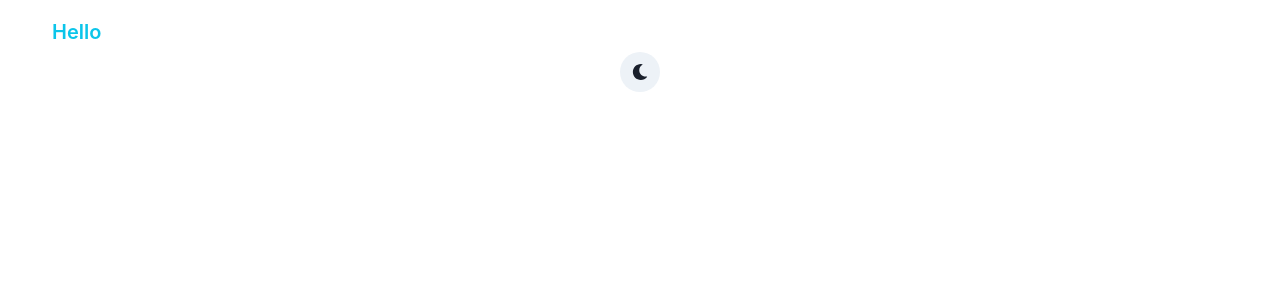
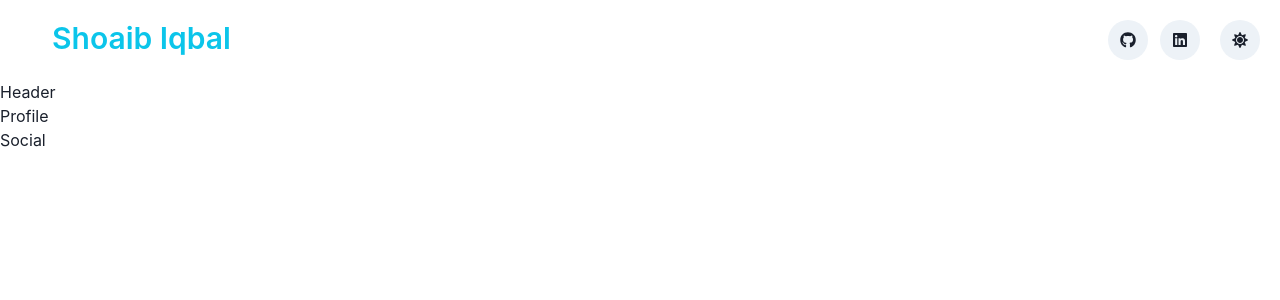
Before and after one commit to shoaibiqbal0/react-portfolio-2, a React (Create React App) app: page / in a window 1280 px wide. Shown: the top 300 px of the page. Built offline with nearby package versions, Linux system fonts and the light colour scheme.

Commit message:
Added Navbar

```diff
--- a/src/App.js
+++ b/src/App.js
@@ -1,25 +1,16 @@
-import { FaSun, FaMoon } from "react-icons/fa";
-import { Flex, Heading, IconButton, VStack } from "@chakra-ui/react";
-import { useState } from "react";
+import Navbar from "./components/Navbar";
+import Header from "./components/Header";
+import Profile from "./components/Profile";
+import Social from "./components/Social";
 
 function App() {
-  const [darkMode, setDardMode] = useState(false);
-
-  const handleClick = () => {
-    setDardMode(!darkMode);
-  };
-
   return (
-    <VStack p="5">
-      <Flex w="100%">
-        <Heading ml="8" size="md" fontWeight="semibold" color="cyan.400">
-          Hello
-        </Heading>
-      </Flex>
-      <IconButton onClick={handleClick} isRound="true">
-        {darkMode ? <FaSun /> : <FaMoon />}
-      </IconButton>
-    </VStack>
+    <div>
+      <Navbar />
+      <Header />
+      <Profile />
+      <Social />
+    </div>
   );
 }
 
--- /dev/null
+++ b/src/components/Navbar.jsx
@@ -0,0 +1,40 @@
+import React, { useState } from "react";
+import { FaSun, FaMoon, FaGithub, FaLinkedin } from "react-icons/fa";
+import {
+  Flex,
+  Heading,
+  IconButton,
+  Spacer,
+  useColorMode,
+  VStack,
+} from "@chakra-ui/react";
+
+const Navbar = () => {
+  const [darkMode, setDardMode] = useState(true);
+  const { colorMode, toggleColorMode } = useColorMode();
+
+  const handleClick = () => {
+    toggleColorMode();
+    setDardMode(!darkMode);
+  };
+  return (
+    <VStack p="5">
+      <Flex w="100%">
+        <Heading ml="8" size="lg" fontWeight="semibold" color="cyan.400">
+          Shoaib Iqbal
+        </Heading>
+        <Spacer />
+        <IconButton ml="3" icon={<FaGithub />} isRound="true" />
+        <IconButton ml="3" icon={<FaLinkedin />} isRound="true" />
+        <IconButton
+          ml="5"
+          onClick={handleClick}
+          icon={darkMode ? <FaSun /> : <FaMoon />}
+          isRound="true"
+        ></IconButton>
+      </Flex>
+    </VStack>
+  );
+};
+
+export default Navbar;
--- a/src/components/Social.jsx
+++ b/src/components/Social.jsx
@@ -3,5 +3,4 @@ import React from "react";
 const Social = () => {
   return <div>Social</div>;
 };
-
 export default Social;
--- a/src/index.js
+++ b/src/index.js
@@ -1,12 +1,13 @@
 import React from "react";
 import ReactDOM from "react-dom/client";
 import App from "./App";
-import { ChakraProvider } from "@chakra-ui/react";
+import { ChakraProvider, ColorModeScript } from "@chakra-ui/react";
 
 const root = ReactDOM.createRoot(document.getElementById("root"));
 root.render(
   <React.StrictMode>
     <ChakraProvider>
+      <ColorModeScript initialColorMode="light" />
       <App />
     </ChakraProvider>
   </React.StrictMode>
```
